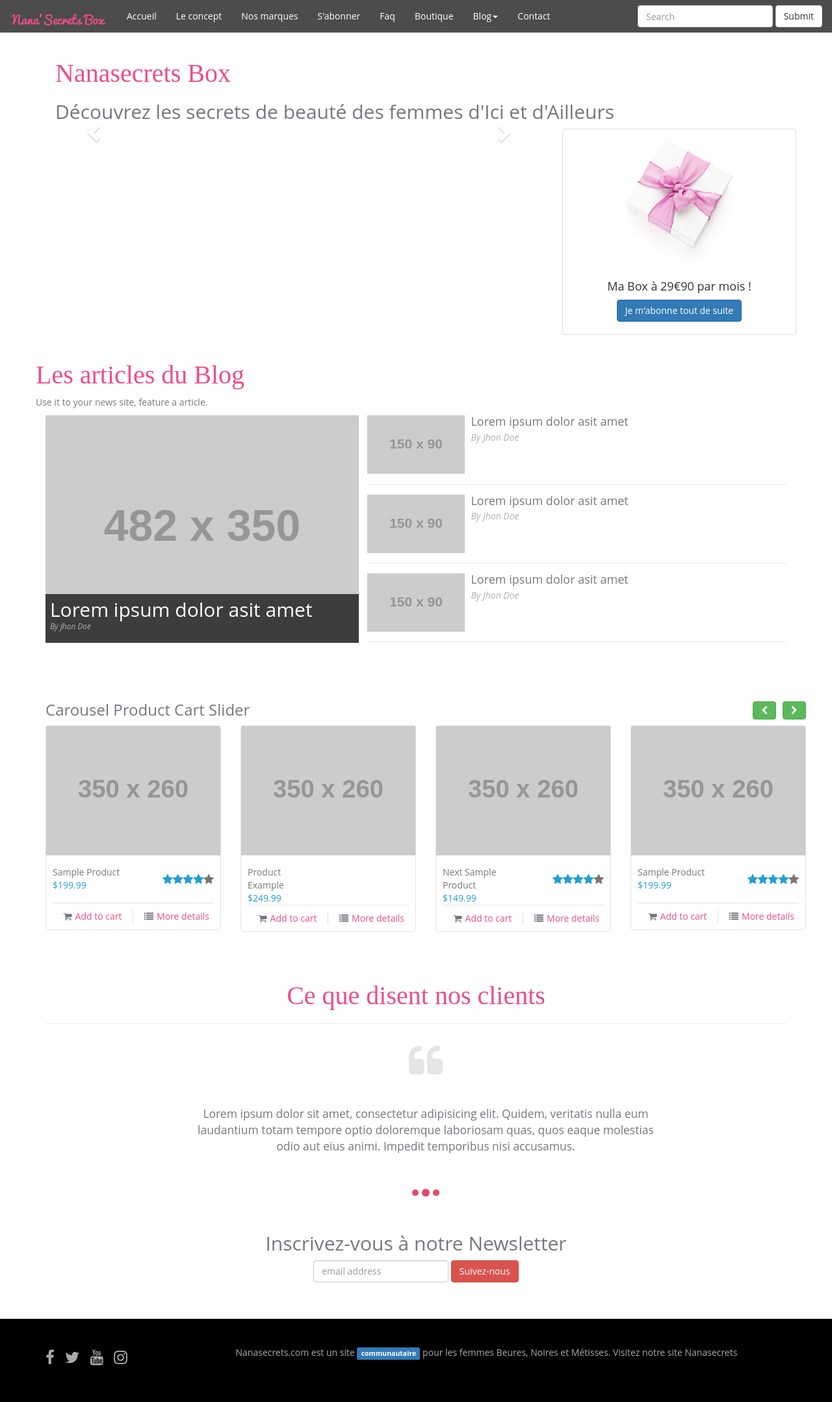
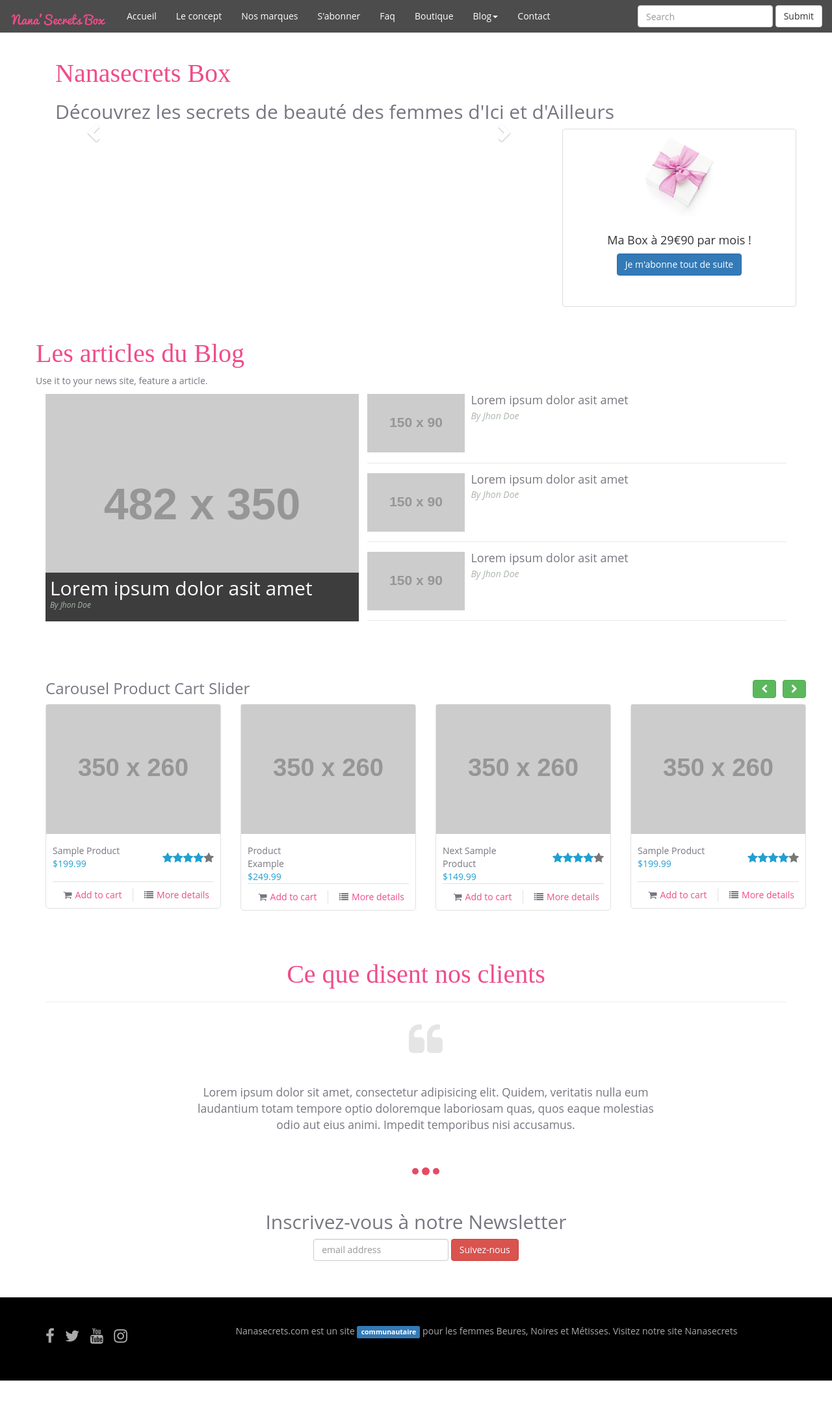
Before and after one commit to cdiomande78/jekyll-nanasecrets, a Jekyll site: the page built from index.html, in a window 1280 px wide. Shown: the whole page at 65% size. Built offline with Jekyll 4.4.1, drawn with Linux system fonts in a browser that asks for light colours; nearby versions of some CDN libraries; Markdown is read by kramdown in place of the engine named in the settings; after the commit the page ends 2124 px from its top, so only the background shows below that.

Commit message:
Finition

```diff
--- a/css/style.css
+++ b/css/style.css
@@ -18,17 +18,9 @@
 .carousel-holder {
     margin-bottom: 30px;
 }
-.thumbnail {
-    position: relative;
-    padding: 0px;
-    margin-bottom: 10px;
-}
 
-.thumbnail img {
-    width: 60%;
-}
 .thumb_img {
-    position: relative;
+    position: fixed;
     padding: 0px;
     margin-bottom: 20px;
 }
@@ -459,3 +451,32 @@
   line-height: 1.428571429;
   border-radius: 15px;
 }
+
+
+.caption {
+    height: 130px;
+    overflow: hidden;
+}
+
+.caption h4 {
+    white-space: nowrap;
+}
+
+.thumbnail img {
+    width: 40%;
+}
+
+.ratings {
+    padding-right: 10px;
+    padding-left: 10px;
+    color: #d17581;
+}
+
+.thumbnail {
+    padding: 0;
+}
+
+.thumbnail .caption-full {
+    padding: 9px;
+    color: #333;
+}
```
Also changed, not shown: _data/produits.yml (+13 -10 lines), _data/produits2.yml (added, +12 -0 lines).
